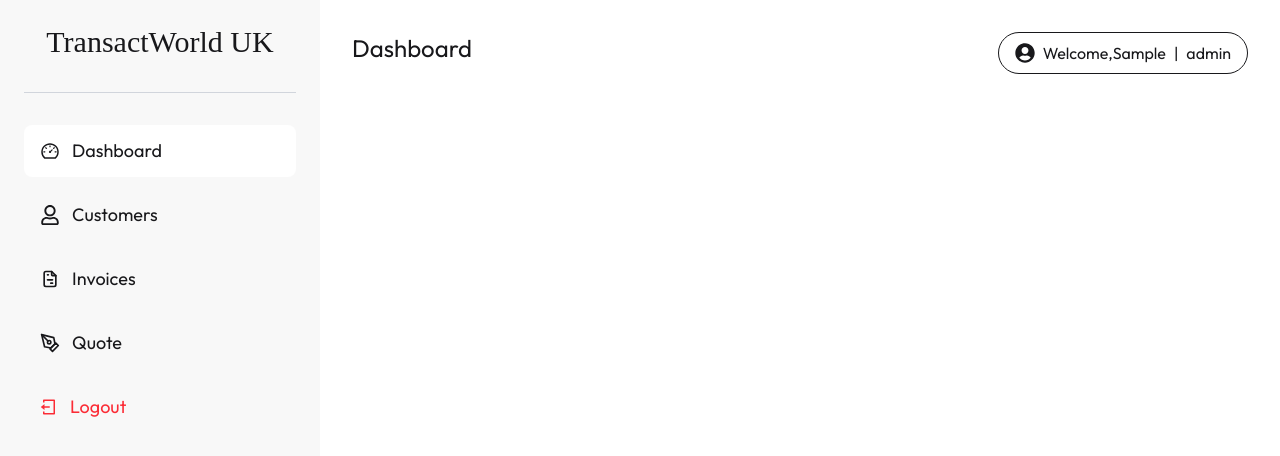
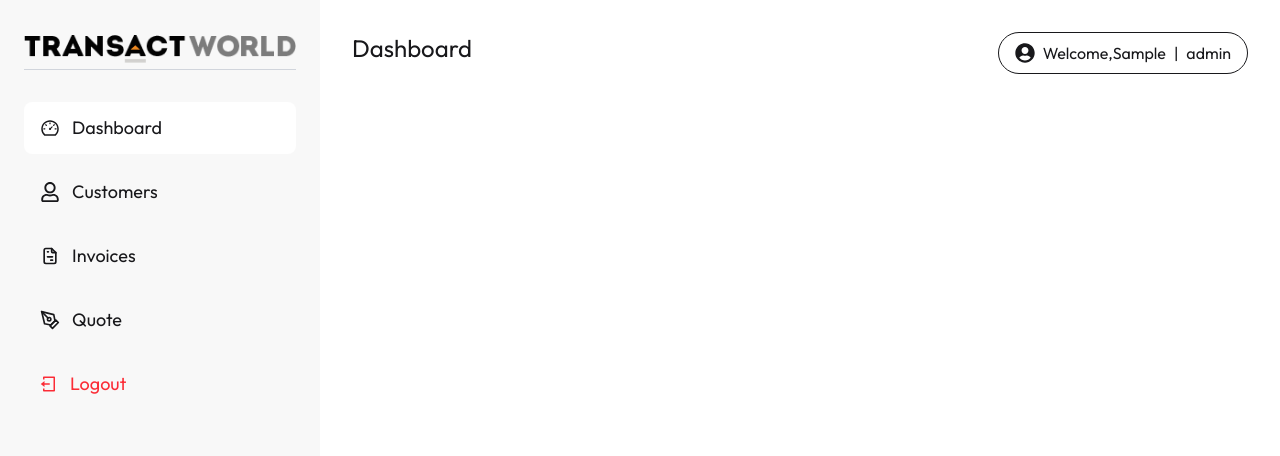
Before and after one commit to wintreetech/transactworld-calculator, a React (Vite) app in the folder Frontend/: page /admin in a window 1280 px wide. Shown: the top 456 px of the page. Built offline with nearby package versions, Linux system fonts and the light colour scheme; no server answers; sample sign-in values are in the browser's storage; a web font is replaced by a local one.

Commit message:
Added the logo and favicon of transactworld

```diff
--- a/Frontend/index.html
+++ b/Frontend/index.html
@@ -2,7 +2,7 @@
 <html lang="en">
   <head>
     <meta charset="UTF-8" />
-    <link rel="icon" type="image/svg+xml" href="/vite.svg" />
+    <link rel="icon" type="image/svg+xml" href="/favicon.png" />
     <meta name="viewport" content="width=device-width, initial-scale=1.0" />
     <title>Transactworld Calculator</title>
   </head>
--- a/Frontend/src/components/admin/Sidebar.jsx
+++ b/Frontend/src/components/admin/Sidebar.jsx
@@ -76,9 +76,10 @@ function Sidebar() {
           ></label>
 
           <ul className="menu bg-base-200 text-base-content min-h-full w-80 p-6">
-            <h1 className="text-3xl mb-8 text-center font-script">
+            {/* <h1 className="text-3xl mb-8 text-center font-script">
               TransactWorld UK
-            </h1>
+            </h1> */}
+            <img src="src/assets/TWUKLogo.png" alt="logo" />
             <hr className="border-gray-300 mb-8" />
             {MenuItem.map((item) => {
               return (
```
Also changed, not shown: Frontend/public/favicon.png (added), Frontend/src/assets/TWUKLogo.png (added).
